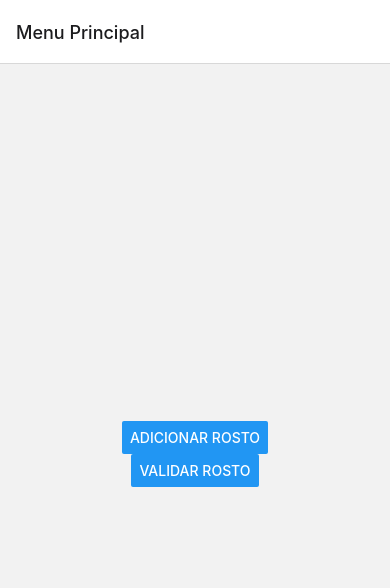
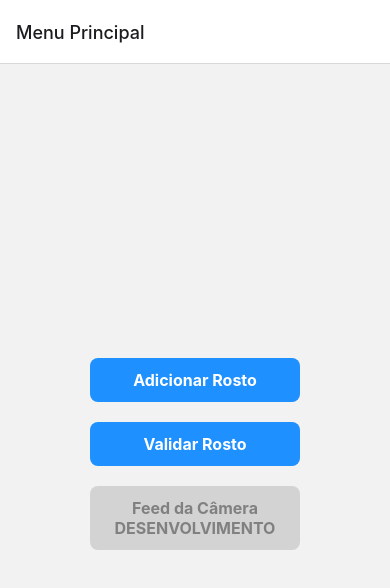
Before and after one commit to Philipidev/reconhecimentoFacialIot2, a React Native app in the folder FaceRecognitionApp/: screen / in a window 390 px wide. Shown: the top 588 px of the page. Built offline with nearby package versions, Linux system fonts and the light colour scheme.

Commit message:
Feat: melhor botão no App.tsx e imagens

```diff
--- a/FaceRecognitionApp/App.tsx
+++ b/FaceRecognitionApp/App.tsx
@@ -3,22 +3,42 @@ import React from 'react';
 import { StatusBar } from 'expo-status-bar';
 import { NavigationContainer } from '@react-navigation/native';
 import { createStackNavigator } from '@react-navigation/stack';
-import { createDrawerNavigator } from '@react-navigation/drawer';
-import { View, Button, StyleSheet } from 'react-native';
+import { View, StyleSheet, TouchableOpacity, Text } from 'react-native';
 import AddFaceScreen from './src/components/AddFaceScreen';
 import ValidateFaceScreen from './src/components/ValidateFaceScreen';
 // import CameraFeedScreen from './src/components/CameraFeedScreen';
 import { gestureHandlerRootHOC } from 'react-native-gesture-handler';
 
 const Stack = createStackNavigator();
-const Drawer = createDrawerNavigator();
 
-function HomeScreen({ navigation }:any) {
+function HomeScreen({ navigation }: any) {
   return (
     <View style={styles.container}>
-      <Button title="Adicionar Rosto" onPress={() => navigation.navigate('AddFace')} />
-      <Button title="Validar Rosto" onPress={() => navigation.navigate('ValidateFace')} style={{ marginTop: 20 }} />
-      {/*<Button title="Feed da Câmera" onPress={() => navigation.navigate('CameraFeed')} style={{ marginTop: 20 }} />*/}
+      <TouchableOpacity
+        onPress={() => navigation.navigate('AddFace')}
+        style={{ backgroundColor: 'dodgerblue', padding: 12, borderRadius: 8, width: '60%', alignItems: 'center' }}
+      >
+        <Text style={{ fontWeight: 'bold', fontSize: 16, color: 'white' }}>
+          Adicionar Rosto
+        </Text>
+      </TouchableOpacity>
+      <TouchableOpacity
+        onPress={() => navigation.navigate('ValidateFace')}
+        style={{ backgroundColor: 'dodgerblue', padding: 12, borderRadius: 8, width: '60%', alignItems: 'center', marginTop: 20 }}
+      >
+        <Text style={{ fontWeight: 'bold', fontSize: 16, color: 'white' }}>
+          Validar Rosto
+        </Text>
+      </TouchableOpacity>
+      <TouchableOpacity
+        onPress={() => navigation.navigate('CameraFeed')}
+        style={{ backgroundColor: 'lightgrey', padding: 12, borderRadius: 8, width: '60%', alignItems: 'center', marginTop: 20 }}
+        disabled
+      >
+        <Text style={{ fontWeight: 'bold', fontSize: 16, color: 'grey', textAlign: 'center' }}>
+          Feed da Câmera{'\n'}DESENVOLVIMENTO
+        </Text>
+      </TouchableOpacity>
     </View>
   );
 }
--- a/FaceRecognitionApp/services/api.ts
+++ b/FaceRecognitionApp/services/api.ts
@@ -1,6 +1,6 @@
 import axios from 'axios';
 
-const NGROK_URL = "https://9a2e-200-106-161-96.ngrok-free.app/";
+const NGROK_URL = "INSERIR_NGROK_URL";
 
 export const API_URL = NGROK_URL;
 
```
Also changed, not shown: 4 other files (tests, documents, lock files or other folders).
